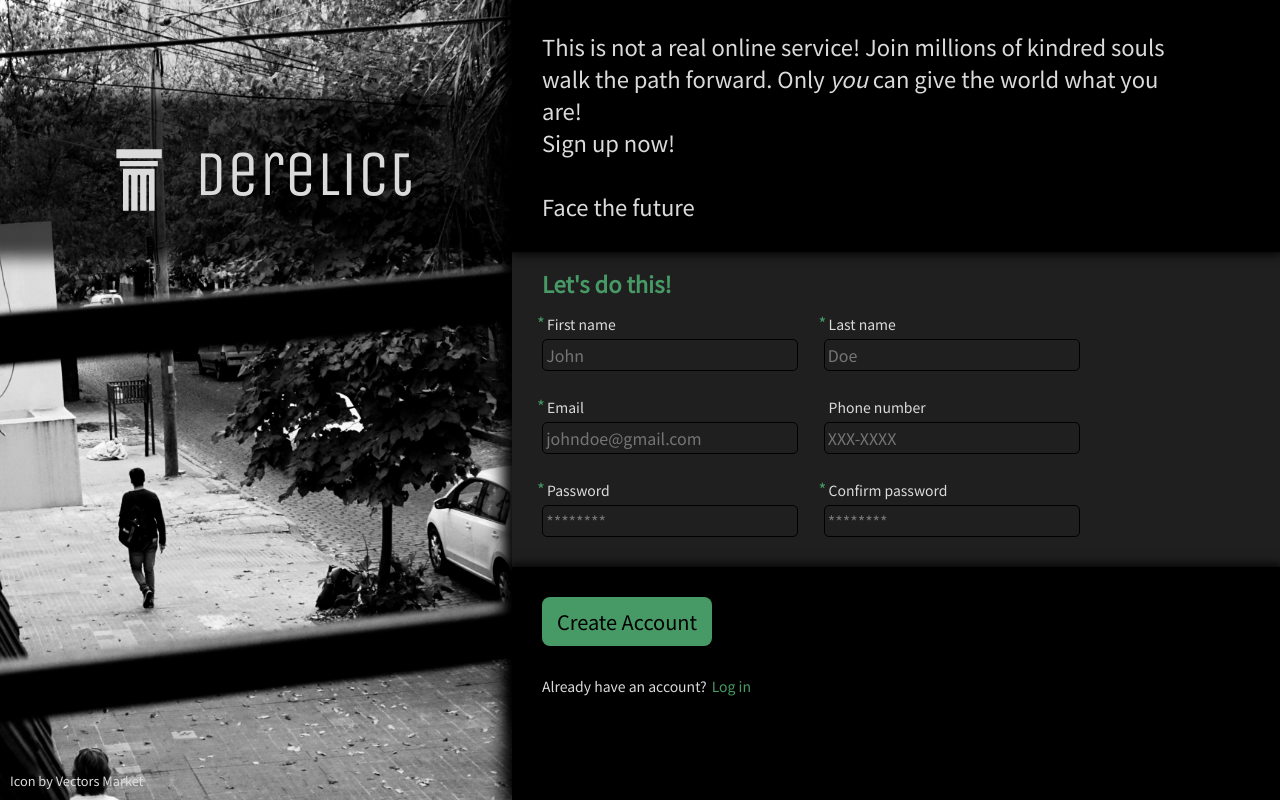
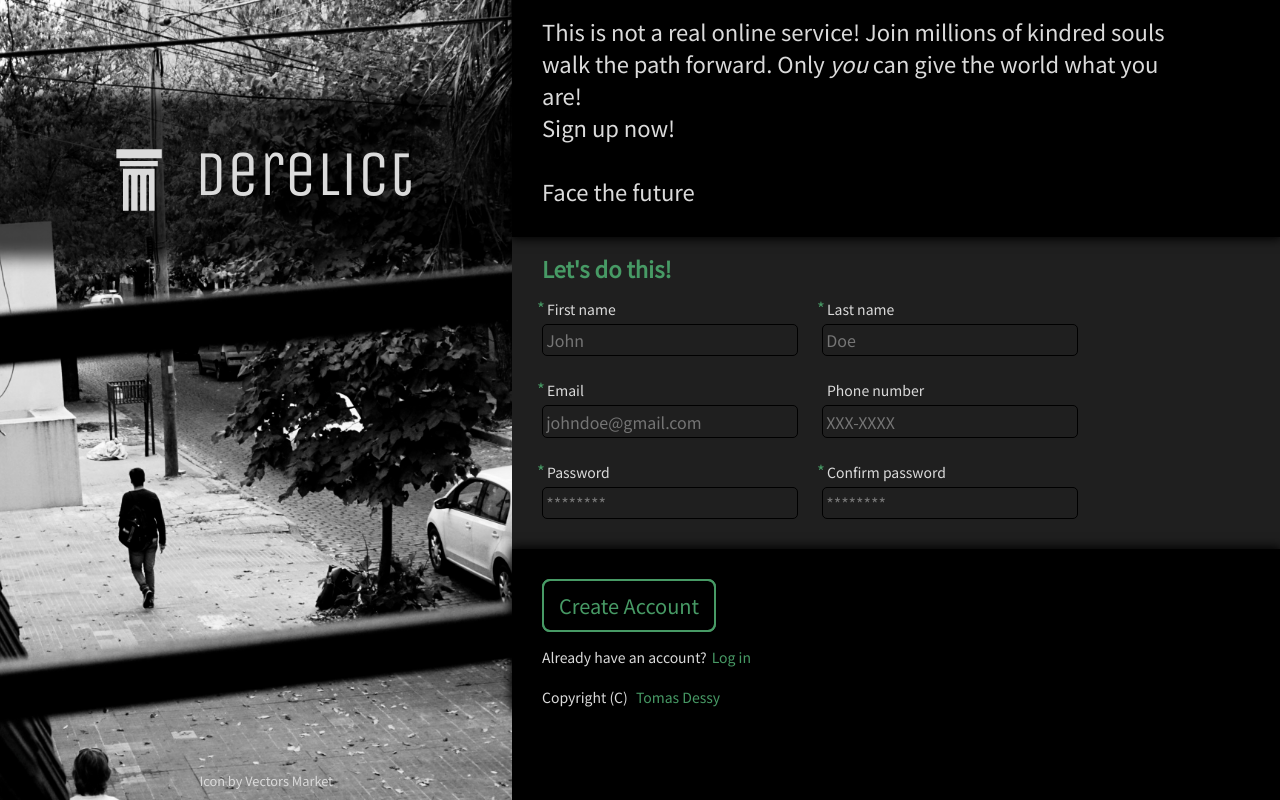
Before and after one commit to tomcoso/sign-up-form, a plain HTML site: page index.html in a window 1280 px wide. Drawn offline with nearby package versions, Linux system fonts and the light colour scheme.

Commit message:
finish styling

```diff
--- a/index.html
+++ b/index.html
@@ -45,6 +45,7 @@
                 </div>
                 <div class="text-logo">Derelict</div>
             </div>
+            <div class="credits">Icon by Vectors Market</div>
         </div>
 
         <div class="right-panel">
@@ -65,43 +66,45 @@
 
                     <div class="input">
                         <label class="required" for="first-name">First name</label>
-                        <input required type="text" id="first-name" name="first-name" placeholder="John">
+                        <input required type="text" id="first-name" name="first-name" placeholder="John" aria-label="first name">
                     </div>
 
                     <div class="input">
                         <label class="required" for="last-name">Last name</label>
-                        <input required type="text" id="last-name" name="last-name" placeholder="Doe">
+                        <input required type="text" id="last-name" name="last-name" placeholder="Doe" aria-label="last name">
                     </div>
 
                     <div class="input">
                         <label class="required" for="user-email">Email</label>
-                        <input required type="email" id="user-email" name="user-email" placeholder="johndoe@gmail.com">
+                        <input required type="email" id="user-email" name="user-email" placeholder="johndoe@gmail.com" aria-label="email">
                     </div>
 
                     <div class="input">
                         <label for="user-number">Phone number</label>
-                        <input type="tel" id="user-numer" name="user-numer" placeholder="XXX-XXXX">
+                        <input type="tel" id="user-numer" name="user-numer" placeholder="XXX-XXXX" aria-label="phone number">
                     </div>
 
                     <div class="input">
                         <label class="required" for="user-pass">Password</label>
-                        <input required type="password" id="user-pass" name="user-pass" pattern="^(?=.*?\d)(?=.*?[a-z])(?=.*?[A-Z]).{8,}$" placeholder="********">
+                        <input required type="password" id="user-pass" name="user-pass" pattern="^(?=.*?\d)(?=.*?[a-z])(?=.*?[A-Z]).{8,}$" placeholder="********" aria-label="password">
                     </div>
 
                     <div class="input">
                         <label class="required" for="user-pass-conf">Confirm password</label>
-                        <input required type="password" id="user-pass-conf" name="user-pass-conf" placeholder="********" pattern="">
+                        <input required type="password" id="user-pass-conf" name="user-pass-conf" placeholder="********" pattern="" aria-label="confirm password">
                     </div>
 
                 </form>
             </div>
             <div class="submit-panel">
-                <button type="submit" form="sign-up-form">Create Account</button>
-                <div><span>Already have an account?</span><a target="_blank" href="https://github.com/tomcoso">Log in</a></div>
+                <button type="submit" form="sign-up-form" aria-label="submit">Create Account</button>
+                <div class="log-in"><span>Already have an account?</span><a target="_blank" href="https://github.com/tomcoso" aria-label="log in">Log in</a></div>
+                <div class="footer">Copyright (C) <a href="https://github.com/tomcoso" target="_blank" aria-label="tomas dessy github">Tomas Dessy</a></div>
             </div>
         </div>
 
-        <div class="credits">Icon by Vectors Market</div>
+
+
 
     </div>
 
--- a/style.css
+++ b/style.css
@@ -44,6 +44,7 @@
     background: url(./images/DSC01624.jpg) no-repeat border-box;
     background-position: right 60% top 60%;
     background-size: cover;
+    position: relative;
 }
 
 .icon-banner {
@@ -101,6 +102,10 @@ svg * {
     box-shadow: 0px 0px 10px 2px var(--dark-color, black);
 }
 
+.top-panel{
+    padding-top: 15px;
+}
+
 p {
     max-width: clamp(45ex, 50vw, 60ex);
     color: var(--light-color, lightgrey);
@@ -111,7 +116,7 @@ p {
 
 /* FORM */
 .form-panel {
-    background-color: var(--middle-color, grey);
+    background-color: var(--middle-color, darkSlateGrey);
     z-index: 0;
     box-shadow: none;
     color: var(--light-color, lightgrey);
@@ -127,7 +132,7 @@ p {
 form {
     display: flex;
     flex-wrap: wrap;
-    gap: 2vmax;
+    gap: 3vh;
 }
 
 .input {
@@ -145,7 +150,7 @@ input {
     width: max(250px, 20vw );
     border-radius: 5px;
     border: 1px solid var(--dark-color, black);
-    background-color: var(--middle-color, darkgrey);
+    background-color: var(--middle-color, darkSlateGrey);
 }
 
 input:focus {
@@ -190,9 +195,10 @@ input:not(:placeholder-shown):not(:focus):invalid {
 
 
 /* SUBMIT */
-.submit-panel > div {
+.submit-panel .log-in {
     font-size: 14px;
     color: var(--light-color, lightgrey);
+    margin-top: -15px;
 }
 
 a {
@@ -204,28 +210,44 @@ a {
 .submit-panel > button {
     font-family: 'Noto Sans KR', sans-serif;
     font-size: 20px;
+    color: var(--accent-color, lightgreen);
     padding: 10px 15px;
     margin-bottom: 30px;
-    background-color: var(--accent-color, lightgreen);
+    background-color: var(--dark-color, black);
     border-radius: 8px;
-    border: none;
+    border: 2px solid var(--accent-color, lightgreen);
+    outline: 2px solid var(--accent-color, lightgreen);
+    outline-offset: -2px;
+    transition: outline-offset 150ms ease, outline-width 150ms ease;
+
+}
+.submit-panel {
+    padding-bottom: 0;
+}
+
+.footer {
+    font-size: 14px;
+    color: var(--light-color, lightgrey);
+    margin-top: 20px;
 }
 
 
 
-
-
 /* MOVEMENT */
-button:hover {
-    filter: brightness(115%);
+button:hover,
+button:focus {
+    outline-offset: -6px;
+    outline-width: 1px;
 }
 
 button:active {
-    box-shadow: inset 0 0px 8px 0px var(--dark-color, black);
-    /* transform: translate(0px, 5px); */
+    background-color: var(--accent-color, lightgreen);
+    color: var(--dark-color, black);
+
 }
 
-a:hover {
+a:hover,
+a:focus {
     font-weight: bold;
     filter: brightness(115%);
 }
@@ -239,7 +261,7 @@ a:hover {
 .credits {
     position: absolute;
     bottom: 10px;
-    left: 10px;
+    left: calc(50% - 113px/2);
     color: var(--light-color, lightgrey);
     font-size: .8rem;
 }
```
